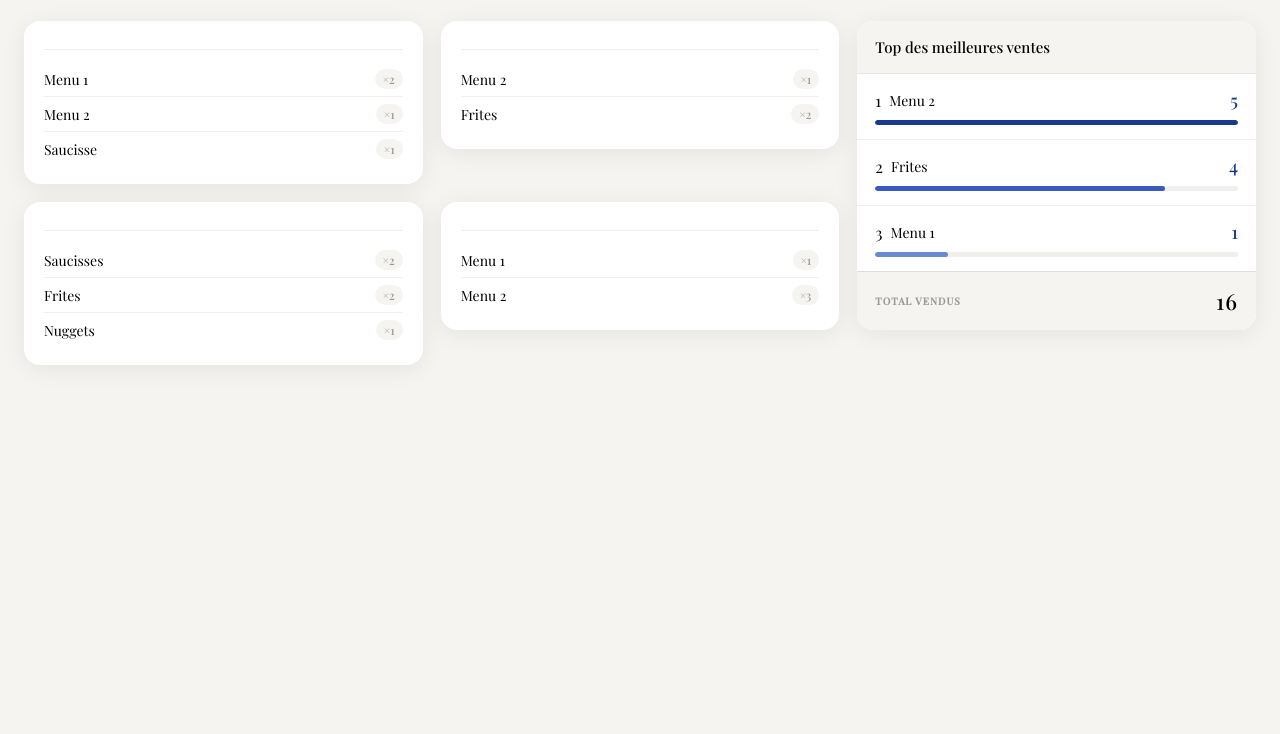
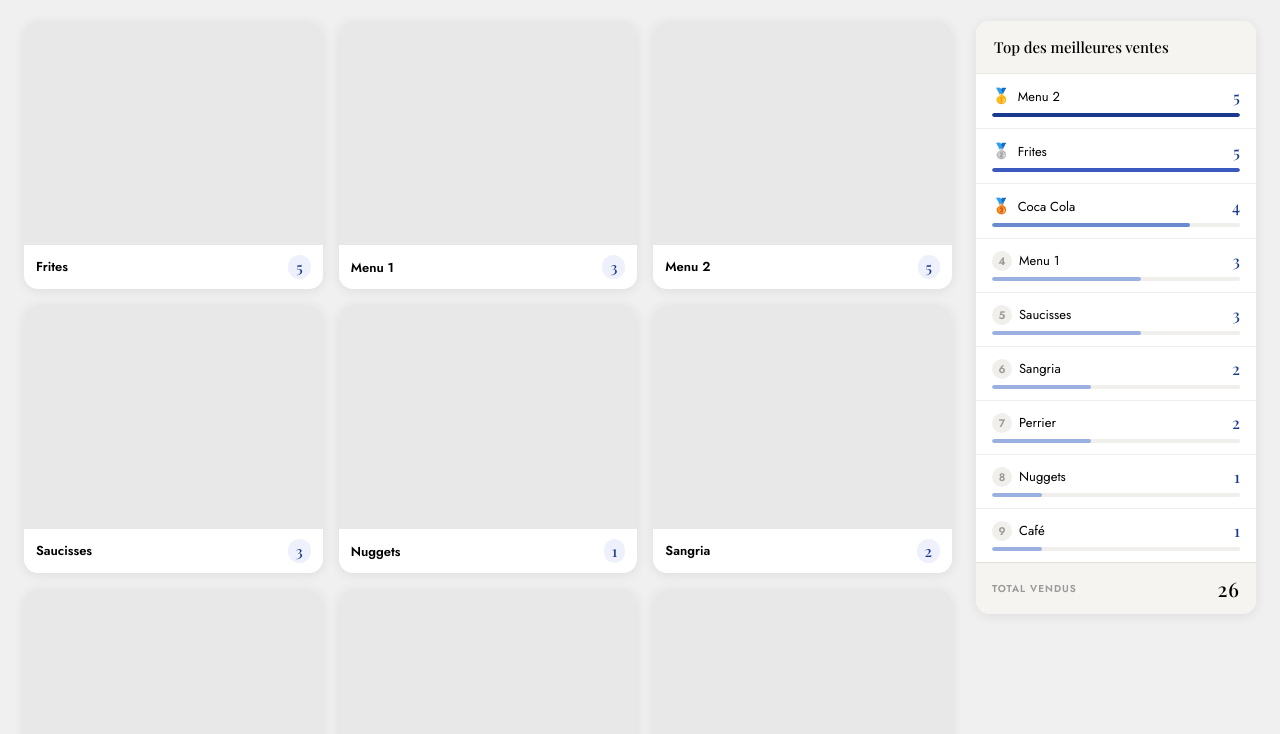
Before and after one commit to NathanCBT/Corso-Fleuri, a plain HTML site: page pages/kitchen/kitchen.html in a window 1280 px wide. Shown: the part 66-800 px from the top of the page. Drawn offline with nearby package versions, Linux system fonts and the light colour scheme.

Commit message:
form et kitchen fini

```diff
--- a/pages/kitchen/kitchen.css
+++ b/pages/kitchen/kitchen.css
@@ -5,22 +5,23 @@
 }
 
 :root {
-  --bg: #f5f4f0;
+  --bg: #f0f0f0;
   --white: #ffffff;
   --text: #000000;
   --red: #e8243c;
   --blue: #1a3a8f;
-  --shadow: 0 4px 24px rgba(0,0,0,0.07);
-  --radius: 16px;
+  --shadow: 0 2px 12px rgba(0,0,0,0.08);
+  --radius: 14px;
 }
 
 body {
-  font-family: 'Playfair Display', serif;
+  font-family: 'Jost', sans-serif;
   background: var(--bg);
   min-height: 100vh;
   padding: 20px 24px 40px;
 }
 
+/* ── Logo ── */
 .logo {
   position: fixed;
   top: 14px;
@@ -33,6 +34,7 @@ body {
 }
 .logo img { width: 100%; display: block; }
 
+/* ── Header ── */
 .header {
   text-align: center;
   margin-bottom: 24px;
@@ -45,28 +47,34 @@ body {
   color: var(--text);
 }
 
+/* ── Layout : produits à gauche, ventes à droite ── */
 .layout {
   display: grid;
-  grid-template-columns: 1fr 1fr 1fr;
-  grid-template-rows: auto auto;
-  gap: 18px;
+  grid-template-columns: 1fr 280px;
+  gap: 24px;
   align-items: start;
 }
 
-.ventes-col {
-  grid-column: 3;
-  grid-row: 1 / 3;
+/* ── Grille produits 3 colonnes ── */
+.produits-grid {
+  display: grid;
+  grid-template-columns: repeat(3, 1fr);
+  gap: 16px;
 }
 
-.card {
+/* ── Card produit ── */
+.produit-card {
   background: var(--white);
   border-radius: var(--radius);
   box-shadow: var(--shadow);
-  padding: 18px 20px;
-  display: flex;
-  flex-direction: column;
-  gap: 12px;
+  overflow: hidden;
+  cursor: pointer;
+  transition: transform 0.15s, box-shadow 0.15s;
   animation: fadeUp 0.35s ease both;
+}
+.produit-card:hover {
+  transform: translateY(-2px);
+  box-shadow: 0 6px 20px rgba(0,0,0,0.12);
 }
 
 @keyframes fadeUp {
@@ -74,45 +82,53 @@ body {
   to   { opacity: 1; transform: translateY(0); }
 }
 
-.order-num {
-  font-size: 13px;
-  font-weight: 400;
-  color: #999;
-  border-bottom: 1px solid #f0efeb;
-  padding-bottom: 10px;
+/* ── Image produit ── */
+.produit-img {
+  width: 100%;
+  aspect-ratio: 4/3;
+  background: #e8e8e8;
 }
-.order-num span {
-  font-size: 19px;
-  font-weight: 500;
-  color: var(--text);
-  margin-left: 4px;
+.produit-img img {
+  width: 100%;
+  height: 100%;
+  object-fit: cover;
+  display: block;
 }
 
-.plats {
-  list-style: none;
-  display: flex;
-  flex-direction: column;
-}
-.plats li {
-  font-size: 14px;
-  font-weight: 300;
-  color: var(--text);
+/* ── Info produit : nom + quantité ── */
+.produit-info {
   display: flex;
   align-items: center;
   justify-content: space-between;
-  padding: 7px 0;
-  border-bottom: 1px solid #f0efeb;
+  padding: 10px 12px;
+  gap: 8px;
 }
-.plats li:last-child { border-bottom: none; }
 
-.qty {
-  font-size: 12px;
+.produit-nom {
+  font-family: 'Jost', sans-serif;
+  font-size: 13px;
+  font-weight: 600;
+  color: var(--text);
+  white-space: nowrap;
+  overflow: hidden;
+  text-overflow: ellipsis;
+}
+
+.produit-vendu {
+  font-family: 'Playfair Display', serif;
+  font-size: 15px;
   font-weight: 500;
-  color: #999;
-  background: #f5f4f0;
+  color: var(--blue);
+  flex-shrink: 0;
+  background: #eef1fb;
   padding: 2px 8px;
   border-radius: 999px;
-  flex-shrink: 0;
+}
+
+/* ── Colonne ventes ── */
+.ventes-col {
+  position: sticky;
+  top: 20px;
 }
 
 .historique-card {
@@ -121,7 +137,6 @@ body {
   box-shadow: var(--shadow);
   overflow: hidden;
   animation: fadeUp 0.35s ease both;
-  height: 100%;
 }
 
 .histo-title {
@@ -139,8 +154,8 @@ body {
 .histo-row {
   display: flex;
   flex-direction: column;
-  gap: 8px;
-  padding: 14px 18px;
+  gap: 6px;
+  padding: 11px 16px;
   border-bottom: 1px solid #f0efeb;
   transition: background 0.15s;
 }
@@ -156,21 +171,21 @@ body {
 .histo-name {
   display: flex;
   align-items: center;
-  gap: 8px;
-  font-size: 14px;
+  gap: 7px;
+  font-size: 13px;
   font-weight: 400;
   color: var(--text);
 }
 
-.rank-badge { font-size: 16px; flex-shrink: 0; }
+.rank-badge { font-size: 15px; flex-shrink: 0; }
 
 .rank-other {
   font-size: 11px;
   font-weight: 600;
   color: #999;
   background: #f0efeb;
-  width: 22px;
-  height: 22px;
+  width: 20px;
+  height: 20px;
   border-radius: 50%;
   display: flex;
   align-items: center;
@@ -179,7 +194,7 @@ body {
 
 .histo-total {
   font-family: 'Playfair Display', serif;
-  font-size: 18px;
+  font-size: 16px;
   font-weight: 500;
   color: var(--blue);
 }
@@ -187,7 +202,7 @@ body {
 .histo-bar-wrap {
   background: #f0efeb;
   border-radius: 999px;
-  height: 5px;
+  height: 4px;
   overflow: hidden;
 }
 .histo-bar {
@@ -203,7 +218,7 @@ body {
   display: flex;
   align-items: center;
   justify-content: space-between;
-  padding: 14px 18px;
+  padding: 12px 16px;
   background: #f5f4f0;
   border-top: 1.5px solid #e0ded8;
   font-size: 10px;
@@ -214,7 +229,12 @@ body {
 }
 .histo-grand-total {
   font-family: 'Playfair Display', serif;
-  font-size: 22px;
+  font-size: 20px;
   font-weight: 500;
   color: var(--text);
 }
+
+@media (max-width: 900px) {
+  .layout { grid-template-columns: 1fr; }
+  .ventes-col { position: static; }
+}
--- a/pages/kitchen/kitchen.html
+++ b/pages/kitchen/kitchen.html
@@ -19,44 +19,149 @@
 
   <main class="layout">
 
-    <div class="card">
-      <div class="order-num"></div>
-      <ul class="plats">
-        <li>Menu 1 <span class="qty">×2</span></li>
-        <li>Menu 2 <span class="qty">×1</span></li>
-        <li>Saucisse <span class="qty">×1</span></li>
-      </ul>
+    <!-- Grille produits à gauche -->
+    <div class="produits-col">
+      <div class="produits-grid">
+
+        <div class="produit-card">
+          <div class="produit-img"></div>
+          <div class="produit-info">
+            <span class="produit-nom">Frites</span>
+            <span class="produit-vendu">5</span>
+          </div>
+        </div>
+
+        <div class="produit-card">
+          <div class="produit-img"></div>
+          <div class="produit-info">
+            <span class="produit-nom">Menu 1</span>
+            <span class="produit-vendu">3</span>
+          </div>
+        </div>
+
+        <div class="produit-card">
+          <div class="produit-img"></div>
+          <div class="produit-info">
+            <span class="produit-nom">Menu 2</span>
+            <span class="produit-vendu">5</span>
+          </div>
+        </div>
+
+        <div class="produit-card">
+          <div class="produit-img"></div>
+          <div class="produit-info">
+            <span class="produit-nom">Saucisses</span>
+            <span class="produit-vendu">3</span>
+          </div>
+        </div>
+
+        <div class="produit-card">
+          <div class="produit-img"></div>
+          <div class="produit-info">
+            <span class="produit-nom">Nuggets</span>
+            <span class="produit-vendu">1</span>
+          </div>
+        </div>
+
+        <div class="produit-card">
+          <div class="produit-img"></div>
+          <div class="produit-info">
+            <span class="produit-nom">Sangria</span>
+            <span class="produit-vendu">2</span>
+          </div>
+        </div>
+
+        <div class="produit-card">
+          <div class="produit-img"></div>
+          <div class="produit-info">
+            <span class="produit-nom">Coca Cola</span>
+            <span class="produit-vendu">4</span>
+          </div>
+        </div>
+
+        <div class="produit-card">
+          <div class="produit-img"></div>
+          <div class="produit-info">
+            <span class="produit-nom">Café</span>
+            <span class="produit-vendu">1</span>
+          </div>
+        </div>
+
+        <div class="produit-card">
+          <div class="produit-img"></div>
+          <div class="produit-info">
+            <span class="produit-nom">Perrier</span>
+            <span class="produit-vendu">2</span>
+          </div>
+        </div>
+
+      </div>
     </div>
 
-    <div class="card">
-      <div class="order-num"></div>
-      <ul class="plats">
-        <li>Menu 2 <span class="qty">×1</span></li>
-        <li>Frites <span class="qty">×2</span></li>
-      </ul>
-    </div>
-
+    <!-- Top meilleures ventes à droite -->
     <div class="ventes-col">
       <div class="historique-card">
         <div class="histo-title">Top des meilleures ventes</div>
         <ul class="histo-list">
           <li class="histo-row rank-1">
             <div class="histo-row-top">
-              <div class="histo-name"><span class="rank-badge">1</span> Menu 2</div>
+              <div class="histo-name"><span class="rank-badge">🥇</span> Menu 2</div>
               <span class="histo-total">5</span>
             </div>
             <div class="histo-bar-wrap"><div class="histo-bar" style="width:100%"></div></div>
           </li>
           <li class="histo-row rank-2">
             <div class="histo-row-top">
-              <div class="histo-name"><span class="rank-badge">2</span> Frites</div>
+              <div class="histo-name"><span class="rank-badge">🥈</span> Frites</div>
+              <span class="histo-total">5</span>
+            </div>
+            <div class="histo-bar-wrap"><div class="histo-bar" style="width:100%"></div></div>
+          </li>
+          <li class="histo-row rank-3">
+            <div class="histo-row-top">
+              <div class="histo-name"><span class="rank-badge">🥉</span> Coca Cola</div>
               <span class="histo-total">4</span>
             </div>
             <div class="histo-bar-wrap"><div class="histo-bar" style="width:80%"></div></div>
           </li>
-          <li class="histo-row rank-3">
+          <li class="histo-row">
             <div class="histo-row-top">
-              <div class="histo-name"><span class="rank-badge">3</span> Menu 1</div>
+              <div class="histo-name"><span class="rank-badge rank-other">4</span> Menu 1</div>
+              <span class="histo-total">3</span>
+            </div>
+            <div class="histo-bar-wrap"><div class="histo-bar" style="width:60%"></div></div>
+          </li>
+          <li class="histo-row">
+            <div class="histo-row-top">
+              <div class="histo-name"><span class="rank-badge rank-other">5</span> Saucisses</div>
+              <span class="histo-total">3</span>
+            </div>
+            <div class="histo-bar-wrap"><div class="histo-bar" style="width:60%"></div></div>
+          </li>
+          <li class="histo-row">
+            <div class="histo-row-top">
+              <div class="histo-name"><span class="rank-badge rank-other">6</span> Sangria</div>
+              <span class="histo-total">2</span>
+            </div>
+            <div class="histo-bar-wrap"><div class="histo-bar" style="width:40%"></div></div>
+          </li>
+          <li class="histo-row">
+            <div class="histo-row-top">
+              <div class="histo-name"><span class="rank-badge rank-other">7</span> Perrier</div>
+              <span class="histo-total">2</span>
+            </div>
+            <div class="histo-bar-wrap"><div class="histo-bar" style="width:40%"></div></div>
+          </li>
+          <li class="histo-row">
+            <div class="histo-row-top">
+              <div class="histo-name"><span class="rank-badge rank-other">8</span> Nuggets</div>
+              <span class="histo-total">1</span>
+            </div>
+            <div class="histo-bar-wrap"><div class="histo-bar" style="width:20%"></div></div>
+          </li>
+          <li class="histo-row">
+            <div class="histo-row-top">
+              <div class="histo-name"><span class="rank-badge rank-other">9</span> Café</div>
               <span class="histo-total">1</span>
             </div>
             <div class="histo-bar-wrap"><div class="histo-bar" style="width:20%"></div></div>
@@ -64,30 +169,12 @@
         </ul>
         <div class="histo-footer">
           <span>Total vendus</span>
-          <span class="histo-grand-total">16</span>
+          <span class="histo-grand-total">26</span>
         </div>
       </div>
     </div>
 
-    <div class="card">
-      <div class="order-num"></div>
-      <ul class="plats">
-        <li>Saucisses <span class="qty">×2</span></li>
-        <li>Frites <span class="qty">×2</span></li>
-        <li>Nuggets <span class="qty">×1</span></li>
-      </ul>
-    </div>
-
-    <div class="card">
-      <div class="order-num"></div>
-      <ul class="plats">
-        <li>Menu 1 <span class="qty">×1</span></li>
-        <li>Menu 2 <span class="qty">×3</span></li>
-      </ul>
-    </div>
-
   </main>
 
-  <script src="kitchen.js"></script>
 </body>
 </html>
```
